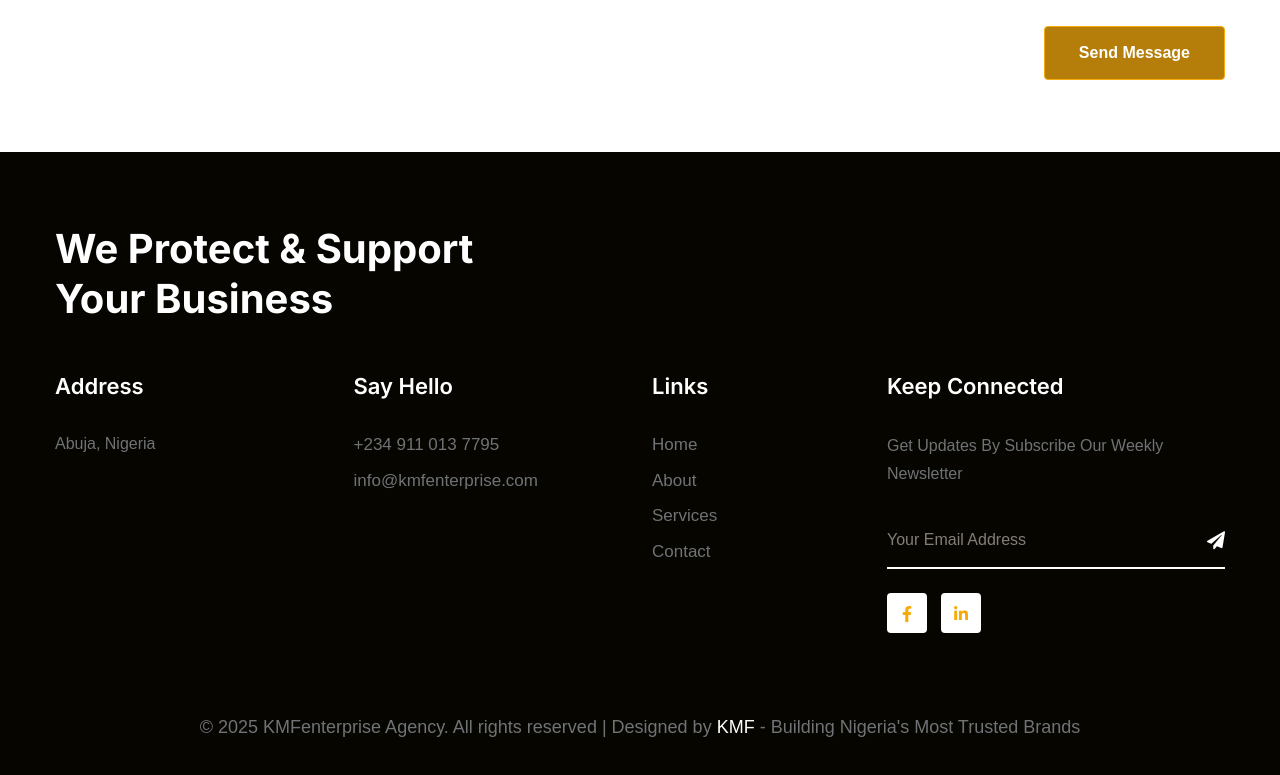
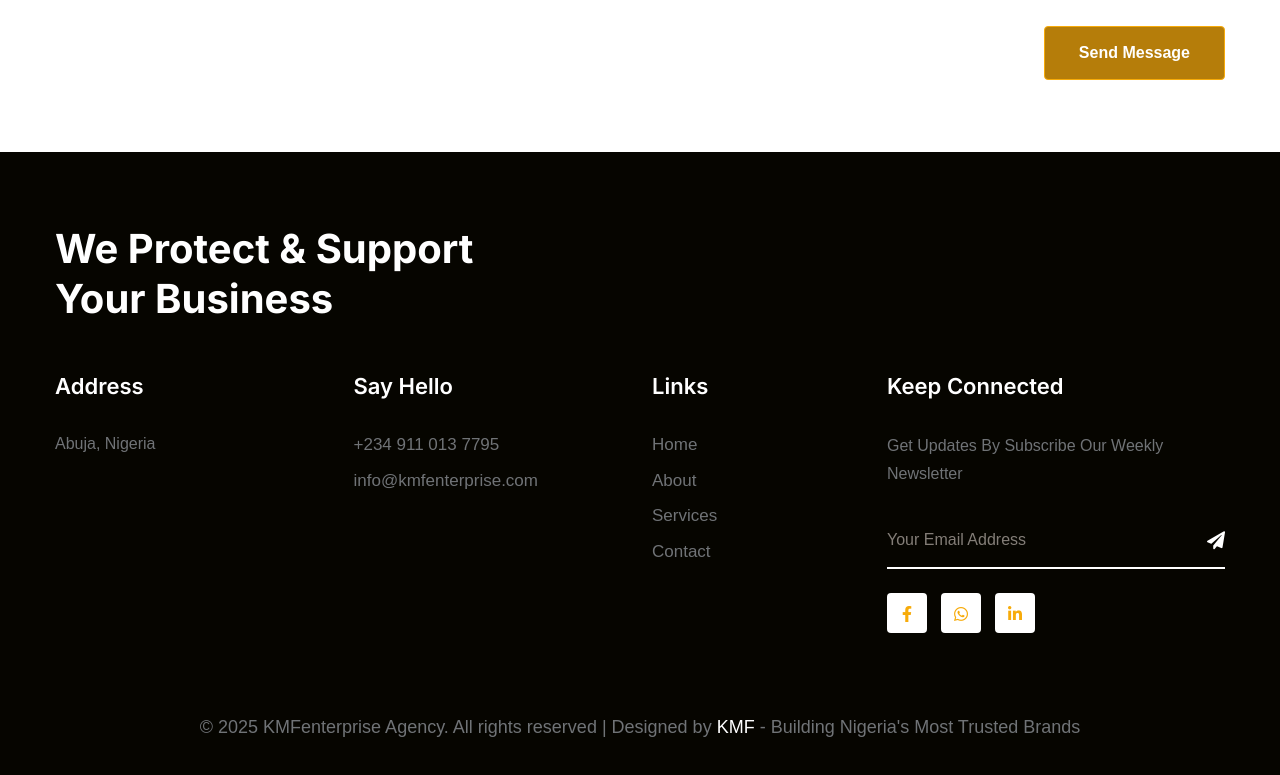
Before and after one commit to KMF21/KMFenterpriseMain, a Next.js app: page /contact in a window 1280 px wide. Shown: the part 1593-2368 px from the top of the page. Built offline with nearby package versions, Linux system fonts and the light colour scheme.

Commit message:
whatsapp and navebar

```diff
--- a/components/FooterSection.tsx
+++ b/components/FooterSection.tsx
@@ -116,9 +116,15 @@ function FooterSection() {
                   >
                     <span className="fab fa-facebook-f" />
                   </Link>
-                  {/* <Link href="#twitter" className="twitter">
-                    <span className="fab fa-twitter" />
-                  </Link> */}
+                  <Link
+                    href="https://wa.me/2349110137795?text=Hello%2C%20I'm%20interested%20in%20your%20service"
+                    target="_blank"
+                    rel="noopener noreferrer"
+                    className="text-green-500 hover:text-green-700"
+                  >
+                    <span className="fab fa-whatsapp text-xl" />
+                  </Link>
+
                   {/* <Link href="#instagram" className="instagram">
                     <span className="fab fa-instagram" />
                   </Link> */}
```
Also changed, not shown: packages/ui/assets/css/style-starter.css.
